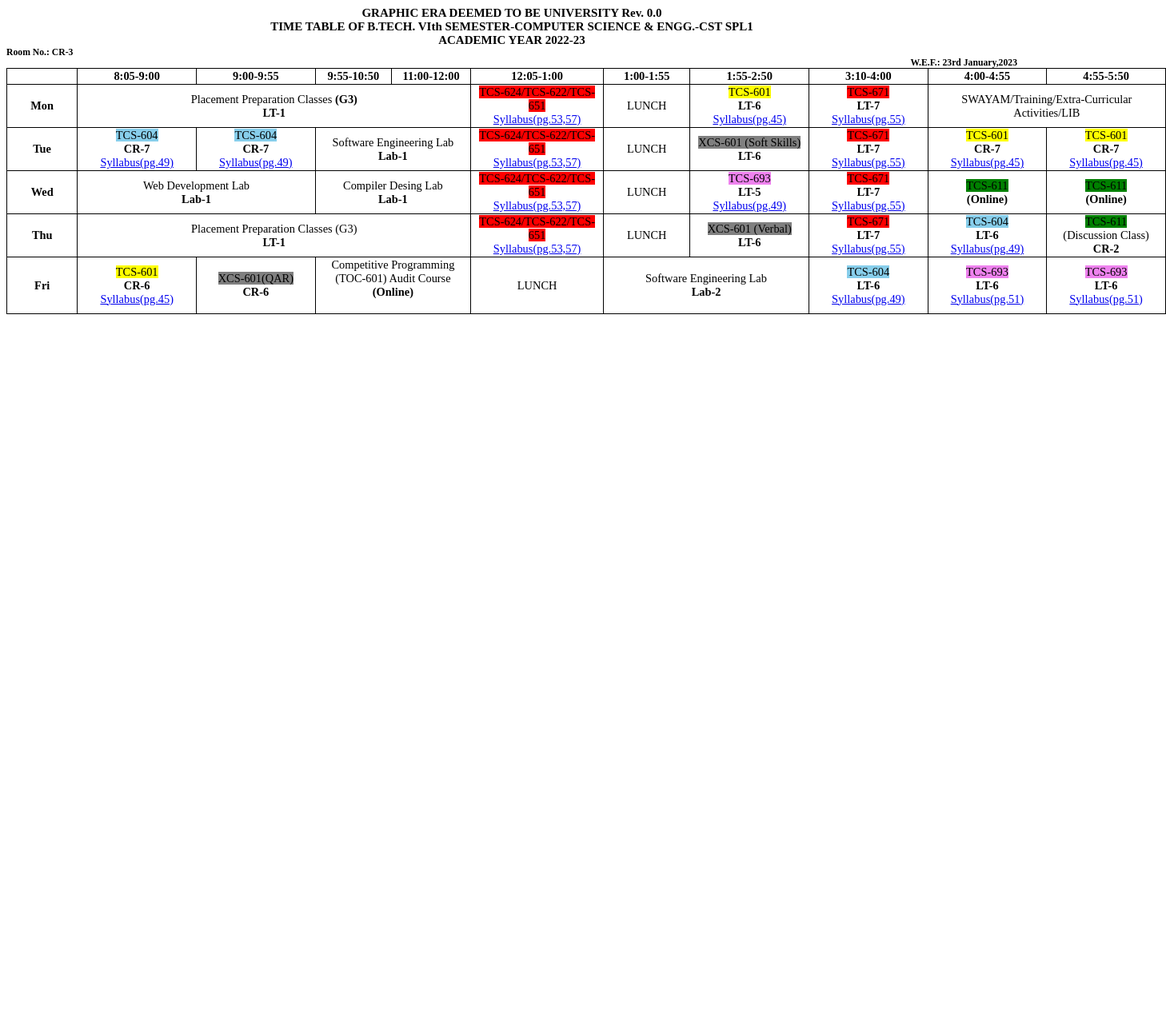
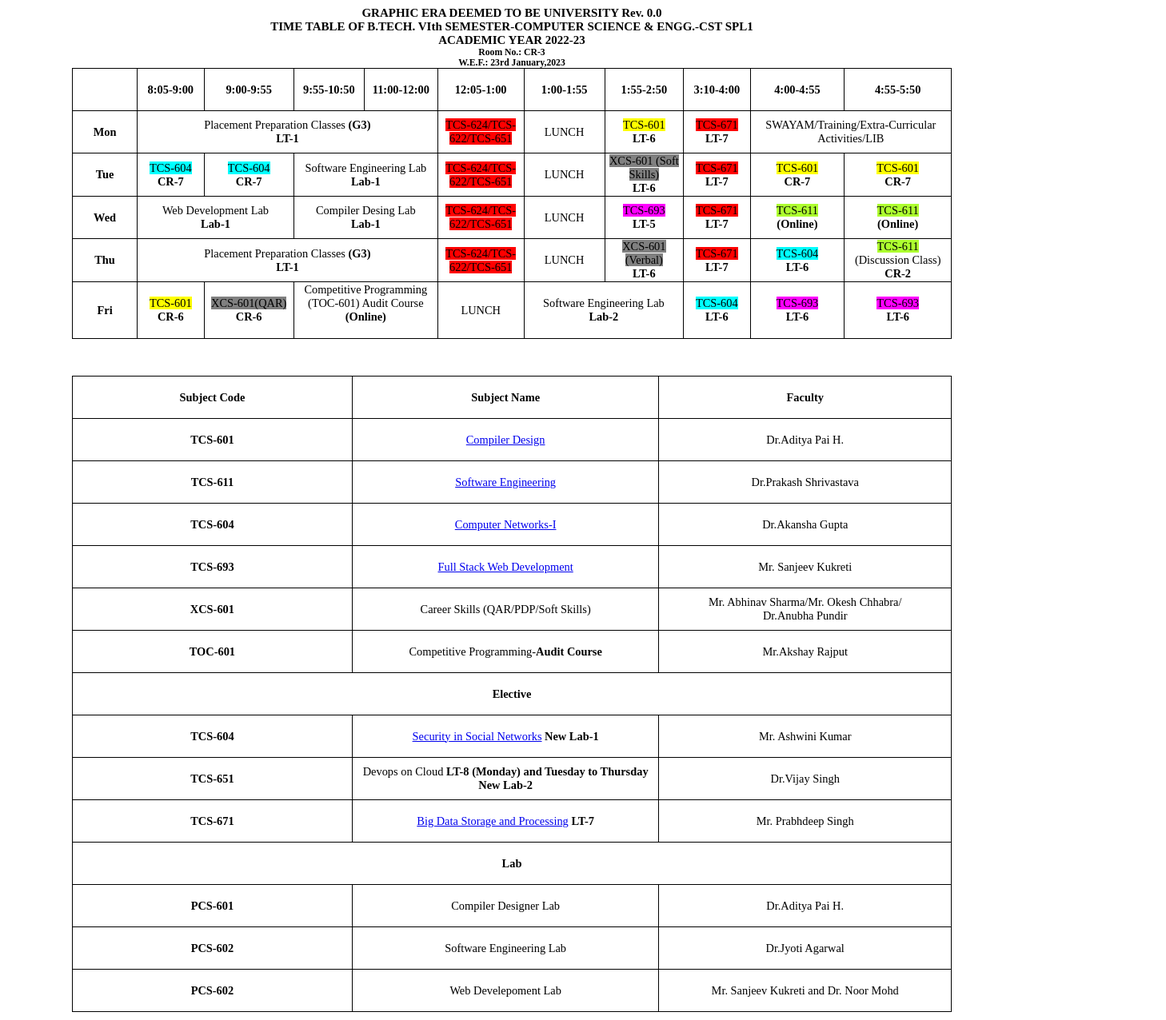
Before and after one commit to nikitakumari014/Web-Development, a plain HTML site: page Assignment1/csit_timetable.html in a window 1280 px wide. Shown: the whole page at 80% size, 1458 px wide, since content can reach past the window. Before the commit the page ends 800 px from the top, so only its background shows below. Drawn offline with Linux system fonts and the light colour scheme.

Commit message:
First commit

```diff
--- a/Assignment1/csit_timetable.html
+++ b/Assignment1/csit_timetable.html
@@ -16,7 +16,8 @@
                     margin-left: auto;
                     margin-right: auto;
                     border-collapse: collapse;
-                    width: 1450px;
+                    width: 1100px;
+                    height: 50px;
                     text-align: center;
                     font-size: 0.90rem;
                 }
@@ -35,7 +36,7 @@
                 }
 
                 span.skyblue {
-                    background-color: skyblue;
+                    background-color: #00FFFF;
                 }
 
                 span.yellow {
@@ -47,18 +48,18 @@
                 }
 
                 span.green {
-                    background-color: green;
+                    background-color: greenyellow;
                 }
 
                 span.violet {
-                    background-color: violet;
+                    background-color: #ff00ff;
                 }
             </style>
 </head>
 
 <body>
-    <h3 style="text-align: left;">Room No.: CR-3</h3>
-    <h3 style="text-align: right;">W.E.F.: 23rd January,2023</h3>
+    <h3 style="text-align: center;">Room No.: CR-3</h3>
+    <h3 style="text-align: center;">W.E.F.: 23rd January,2023</h3>
     <table>
         <tr>
             <th> </th>
@@ -78,41 +79,40 @@
             <td colspan="4"> Placement Preparation Classes <b>(G3)</b> <br><strong>LT-1</strong></br> </td>
             <td>
                 <span class="white"> TCS-624/TCS-622/TCS-651 </span>
-                <a href="https://csitgeu.in/Syllabus2020/syllabus%20CST.pdf"><br>Syllabus(pg.53,57)</br></a>
             </td>
             <td>LUNCH</td>
             <td><span class="yellow">TCS-601 </span><br><b>LT-6</b></br>
-                <a href="https://csitgeu.in/Syllabus2020/syllabus%20CST.pdf"> Syllabus(pg.45)</a>
+
             </td>
             <td>
                 <span class="white"> TCS-671 </span> <br> <b>LT-7</b> </br>
-                <a href="https://csitgeu.in/Syllabus2020/syllabus%20CST.pdf"> Syllabus(pg.55)</a>
+
             </td>
             <td colspan="2">SWAYAM/Training/Extra-Curricular Activities/LIB</td>
         </tr>
         <tr>
             <th> Tue </th>
             <td> <span class="skyblue">TCS-604 </span><br> <b>CR-7</b> </br>
-                <a href="https://csitgeu.in/Syllabus2020/syllabus%20CST.pdf"> Syllabus(pg.49)</a>
+
             </td>
             <td> <span class="skyblue">TCS-604 </span> <br> <b>CR-7</b> </br>
-                <a href="https://csitgeu.in/Syllabus2020/syllabus%20CST.pdf"> Syllabus(pg.49)</a>
+
             </td>
             <td colspan="2">Software Engineering Lab <br><b>Lab-1</b></br></td>
             <td>
                 <span class="white"> TCS-624/TCS-622/TCS-651 </span>
-                <a href="https://csitgeu.in/Syllabus2020/syllabus%20CST.pdf"><br>Syllabus(pg.53,57)</br></a>
+
             </td>
             <td>LUNCH</td>
             <td><span class="grey">XCS-601 (Soft Skills)</span><br> <b>LT-6</b> </br></td>
             <td> <span class="white"> TCS-671 </span> <br> <b>LT-7</b> </br>
-                <a href="https://csitgeu.in/Syllabus2020/syllabus%20CST.pdf"> Syllabus(pg.55)</a>
+
             </td>
             <td><span class="yellow">TCS-601 </span> <br><b>CR-7</b></br>
-                <a href="https://csitgeu.in/Syllabus2020/syllabus%20CST.pdf"> Syllabus(pg.45)</a>
+
             </td>
             <td> <span class="yellow">TCS-601 </span> <br><b>CR-7</b></br>
-                <a href="https://csitgeu.in/Syllabus2020/syllabus%20CST.pdf"> Syllabus(pg.45)</a>
+
             </td>
         </tr>
         <tr>
@@ -121,39 +121,38 @@
             <td colspan="2">Compiler Desing Lab <br><b>Lab-1</b></br></td>
             <td>
                 <span class="white"> TCS-624/TCS-622/TCS-651 </span>
-                <a href="https://csitgeu.in/Syllabus2020/syllabus%20CST.pdf"><br>Syllabus(pg.53,57)</br></a>
+
             </td>
             <td>LUNCH</td>
             <td> <span class="violet">TCS-693</span> <br><b>LT-5</b></br>
-                <a href="https://csitgeu.in/Syllabus2020/syllabus%20CST.pdf"> Syllabus(pg.49)</a>
+
             </td>
             <td> <span class="white"> TCS-671 </span> <br> <b>LT-7</b> </br>
-                <a href="https://csitgeu.in/Syllabus2020/syllabus%20CST.pdf"> Syllabus(pg.55)</a>
+
             </td>
             <td> <span class="green">TCS-611</span> <br><b>(Online)</b></br></td>
             <td> <span class="green">TCS-611</span> <br><b>(Online)</b></br></td>
         </tr>
         <tr>
             <th> Thu </th>
-            <td colspan="4"> Placement Preparation Classes (G3) <br> <b>LT-1</b> </br> </td>
+            <td colspan="4"> Placement Preparation Classes <strong>(G3)</strong> <br> <b>LT-1</b> </br> </td>
             <td>
                 <span class="white"> TCS-624/TCS-622/TCS-651 </span>
-                <a href="https://csitgeu.in/Syllabus2020/syllabus%20CST.pdf"><br>Syllabus(pg.53,57)</br></a>
+
             </td>
             <td>LUNCH</td>
             <td> <span class="grey">XCS-601 (Verbal) </span><br> <b>LT-6</b> </br></td>
             <td> <span class="white"> TCS-671 </span> <br> <b>LT-7</b> </br>
-                <a href="https://csitgeu.in/Syllabus2020/syllabus%20CST.pdf"> Syllabus(pg.55)</a>
+
             </td>
             <td> <span class="skyblue">TCS-604 </span><br> <b>LT-6</b> </br>
-                <a href="https://csitgeu.in/Syllabus2020/syllabus%20CST.pdf"> Syllabus(pg.49)</a>
+
             </td>
             <td> <span class="green">TCS-611</span> <br>(Discussion Class)</br> <b>CR-2</b></br></td>
         </tr>
         <tr>
             <th> Fri </th>
             <td class="cell-size"><span class="yellow">TCS-601 </span> <br> <b>CR-6</b> </br>
-                <a href="https://csitgeu.in/Syllabus2020/syllabus%20CST.pdf"> Syllabus(pg.45)</a>
             </td>
             <td class="cell-size"><span class="grey">XCS-601(QAR) </span> <br><b>CR-6</b></br> </td>
             <td class="cell-size" colspan="2"> Competitive Programming (TOC-601) Audit Course <br> <b>(Online)</b><br>
@@ -161,16 +160,91 @@
             <td class="cell-size">LUNCH</td>
             <td class="cell-size" colspan="2"> Software Engineering Lab <br> <b>Lab-2</b> </br> </td>
             <td> <span class="skyblue">TCS-604 </span><br> <b>LT-6</b> </br>
-                <a href="https://csitgeu.in/Syllabus2020/syllabus%20CST.pdf"> Syllabus(pg.49)</a>
+
             </td>
             <td class="cell-size"><span class="violet">TCS-693</span> <br><b>LT-6</b></br>
-                <a href="https://csitgeu.in/Syllabus2020/syllabus%20CST.pdf"> Syllabus(pg.51)</a>
+
             </td>
             <td class="cell-size"> <span class="violet">TCS-693</span> <br><b>LT-6</b></br>
-                <a href="https://csitgeu.in/Syllabus2020/syllabus%20CST.pdf"> Syllabus(pg.51)</a>
+
             </td>
         </tr>
     </table>
+    <br>
+    <br>
+    <p>
+        <table  border="1" style="border-collapse:collapse" align="center">
+            <tr>
+                <th>Subject Code</th>
+                <th>Subject Name</th>
+                <th>Faculty</th>
+            </tr>
+            <tr>
+                <th>TCS-601</th>
+                <td><a href="C:\Users\HP\Desktop\Syllabus.pdf#65">Compiler Design</a></td>
+                <td>Dr.Aditya Pai H.</td>
+
+            </tr>
+            <tr>
+                <th>TCS-611</th>
+                <td><a href="C:\Users\HP\Desktop\Syllabus.pdf#67">Software Engineering</a></td>
+                <td>Dr.Prakash Shrivastava</td>
+            </tr>
+            <tr>
+                <th>TCS-604</th>
+                <td><a href="C:\Users\HP\Desktop\Syllabus.pdf#69">Computer Networks-I</a></td>
+                <td>Dr.Akansha Gupta</td>
+            </tr>
+            <tr>
+                <th>TCS-693</th>
+                <td><a href="C:\Users\HP\Desktop\Syllabus.pdf#71">Full Stack Web Development</a></td>
+                <td>Mr. Sanjeev Kukreti</td>
+            </tr>
+            <tr>
+                <th>XCS-601</th>
+                <td>Career Skills (QAR/PDP/Soft Skills)</td>
+                <td>Mr. Abhinav Sharma/Mr. Okesh Chhabra/<br>Dr.Anubha Pundir</td>
+            </tr>
+            <tr>
+                <th>TOC-601</th>
+                <td>Competitive Programming-<b>Audit Course</b></td>
+                <td>Mr.Akshay Rajput</td>
+            </tr>
+            <tr>
+                <th colspan="3" align="center"><b>Elective</b></th>
+            </tr>
+            <tr>
+                <th>TCS-604</th>
+                <td><a href="C:\Users\HP\Desktop\Syllabus.pdf#53">Security in Social Networks</a> <b>New Lab-1</b></td>
+                <td>Mr. Ashwini Kumar</td>
+            </tr>
+            <tr>
+                <th>TCS-651</th>
+                <td>Devops on Cloud <b>LT-8 (Monday) and Tuesday to Thursday<br>New Lab-2</b></td>
+                <td>Dr.Vijay Singh</td>
+            </tr>
+            <tr>
+                <th>TCS-671</th>
+                <td><a href="C:\Users\HP\Desktop\Syllabus.pdf#55">Big Data Storage and Processing</a> <b>LT-7</b></td>
+                <td>Mr. Prabhdeep Singh</td>
+            </tr>
+            <tr>
+                <th colspan="3" align="center"><b>Lab</b></th>
+            </tr>
+            <tr>
+                <th>PCS-601</th>
+                <td>Compiler Designer Lab</td>
+                <td>Dr.Aditya Pai H.</td>
+            </tr>
+            <tr>
+                <th>PCS-602</th>
+                <td>Software Engineering Lab</td>
+                <td>Dr.Jyoti Agarwal</td>
+            </tr>
+            <th>PCS-602</th>
+            <td>Web Develepoment Lab</td>
+            <td>Mr. Sanjeev Kukreti and Dr. Noor Mohd</td>
+        </table>
+    </p>
 </body>
-
 </html>
```
